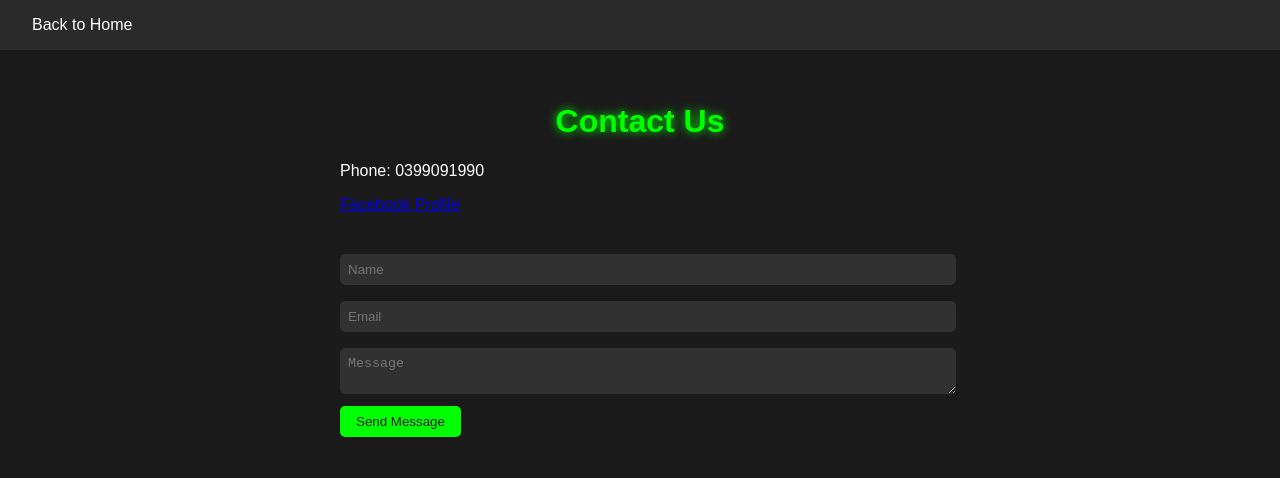
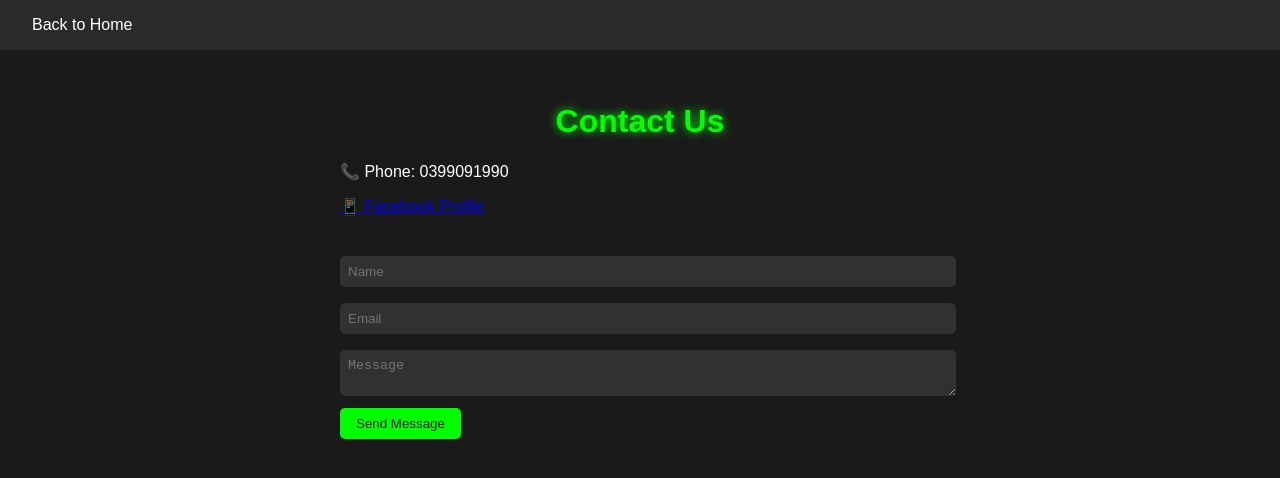
Before and after one commit to StephenCStudy/Website, a plain HTML site: page contact.html in a window 1280 px wide. Drawn offline with Linux system fonts and the light colour scheme.

Commit message:
Update contact.html

```diff
--- a/contact.html
+++ b/contact.html
@@ -14,8 +14,8 @@
         <div class="contact-container">
             <h1>Contact Us</h1>
             <div class="contact-info">
-            <p>Phone: 0399091990</p>
-            <a href="https://www.facebook.com/profile.php?id=100037121916311">Facebook Profile</a>
+                <p>📞 Phone: 0399091990</p>
+                <a href="https://www.facebook.com/profile.php?id=100037121916311" target="_blank">📱 Facebook Profile</a>
             </div>
             <form class="contact-form">
                 <input type="text" placeholder="Name" required>
```
Lines whose indentation alone changed are shown as unchanged.
